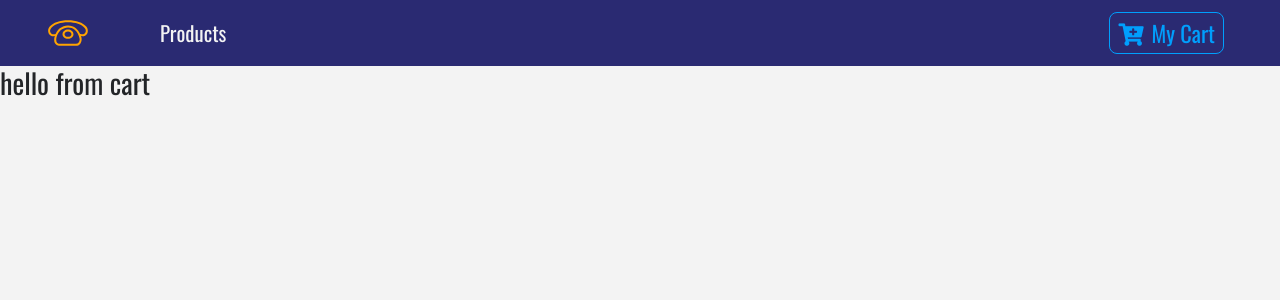
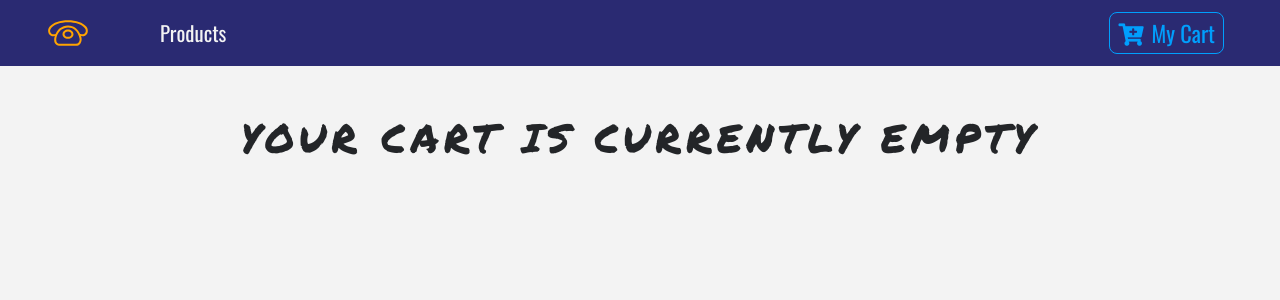
Before and after one commit to GuilhermeBorges3Ddev/PhoneE-Commerce, a React (Create React App) app in the folder store-recording/: page /cart in a window 1280 px wide. Shown: the top 300 px of the page. Built offline with nearby package versions, Linux system fonts and the light colour scheme.

Commit message:
Subcomponents CartColumns.js and EmptyCart.js are done and mixed with the main component Cart.js

```diff
--- a/store-recording/src/components/Cart/Cart.js
+++ b/store-recording/src/components/Cart/Cart.js
@@ -1,11 +1,29 @@
-import React, { Component } from 'react'
+import React, { Component } from 'react';
+import Title from '../Title';
+import CartColumns from './CartColumns';
+import EmptyCart from './EmptyCart';
+import {ProductConsumer} from '../../context';
 
 export default class Cart extends Component {
   render() {
     return (
-      <div>
-        <h3>hello from cart</h3>
-      </div>
-    )
+      <section>
+        <ProductConsumer>
+          {value => {
+            const {cart} = value;
+            if(cart.lenght > 0){
+              return(
+                 <React.Fragment>
+                   <Title name="your" title="cart" />
+                  <CartColumns />
+                </React.Fragment>
+              );
+            } else {
+              return <EmptyCart />;
+            }
+          }}
+        </ProductConsumer>
+      </section>
+    );
   }
 }
--- /dev/null
+++ b/store-recording/src/components/Cart/CartColumns.js
@@ -0,0 +1,28 @@
+import React from 'react';
+
+export default function CartColumns() {
+  return (
+    <div className="container-fluid text-center d-none d-lg-block">
+        <div className="row">
+            <div className="col-10 mx-auto col-lg-2">
+                <p className="text-uppercase">products</p>
+            </div>
+            <div className="col-10 mx-auto col-lg-2">
+                <p className="text-uppercase">name of product</p>
+            </div>
+            <div className="col-10 mx-auto col-lg-2">
+                <p className="text-uppercase">price</p>
+            </div>
+            <div className="col-10 mx-auto col-lg-2">
+                <p className="text-uppercase">quantity</p>
+            </div>
+            <div className="col-10 mx-auto col-lg-2">
+                <p className="text-uppercase">remove</p>
+            </div>
+            <div className="col-10 mx-auto col-lg-2">
+                <p className="text-uppercase">total</p>
+            </div>
+        </div>
+    </div>
+  );
+}
--- /dev/null
+++ b/store-recording/src/components/Cart/EmptyCart.js
@@ -0,0 +1,13 @@
+import React from 'react'
+
+export default function EmptyCart() {
+  return (
+    <div className="container mt-5">
+      <div className="row">
+        <div className="col-10 mx-auto text-center text-title">
+            <h1>your cart is currently empty</h1>
+        </div>
+      </div>
+    </div>
+  );
+}
--- a/store-recording/src/context.js
+++ b/store-recording/src/context.js
@@ -11,7 +11,7 @@
     state ={
         products: [],
         detailProduct: detailProduct,
-        cart: [],
+        cart: storeProducts,
         modalOpen: false,
         modalProduct: detailProduct,
         cartSubTotal: 0,
```
